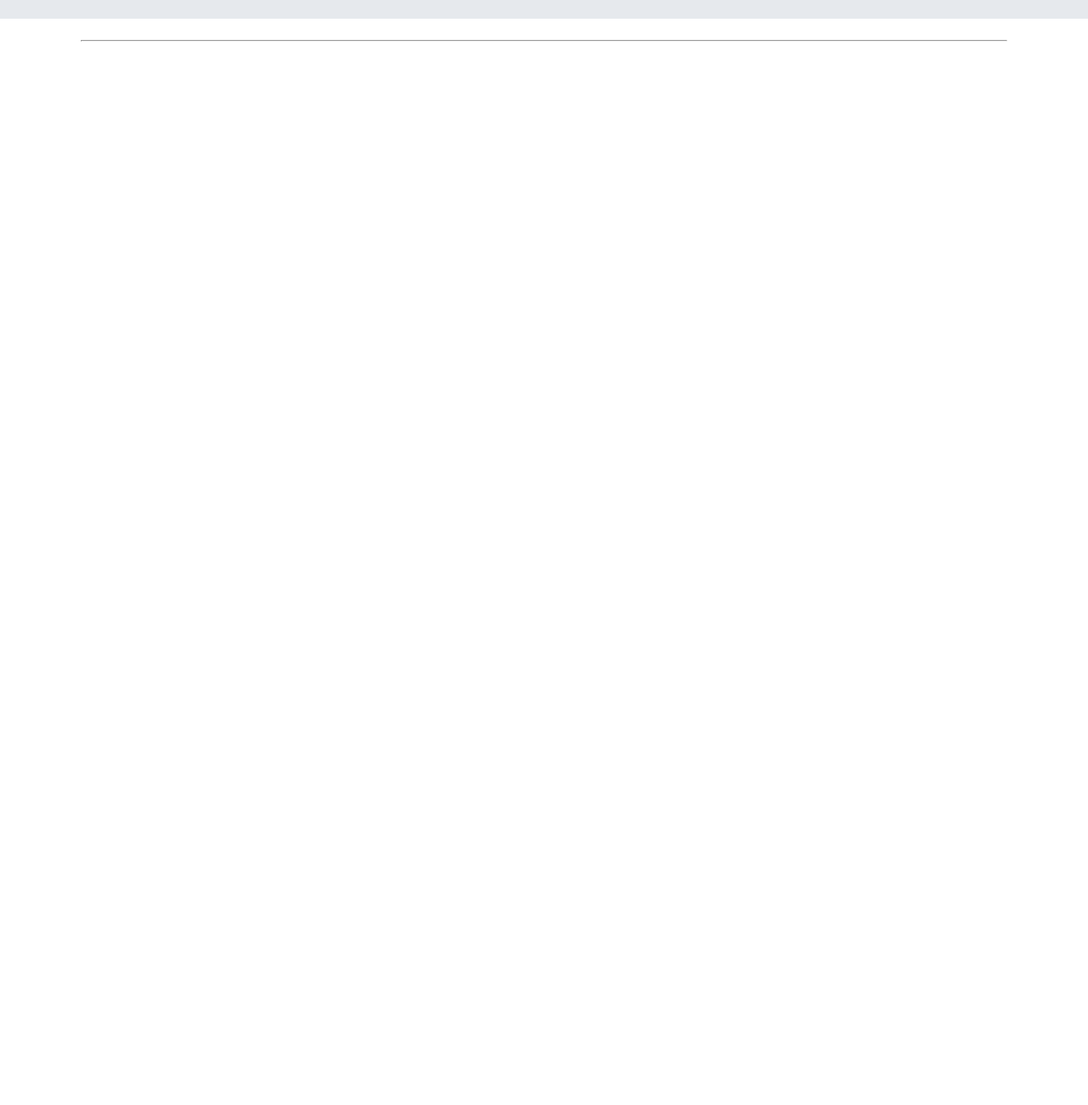
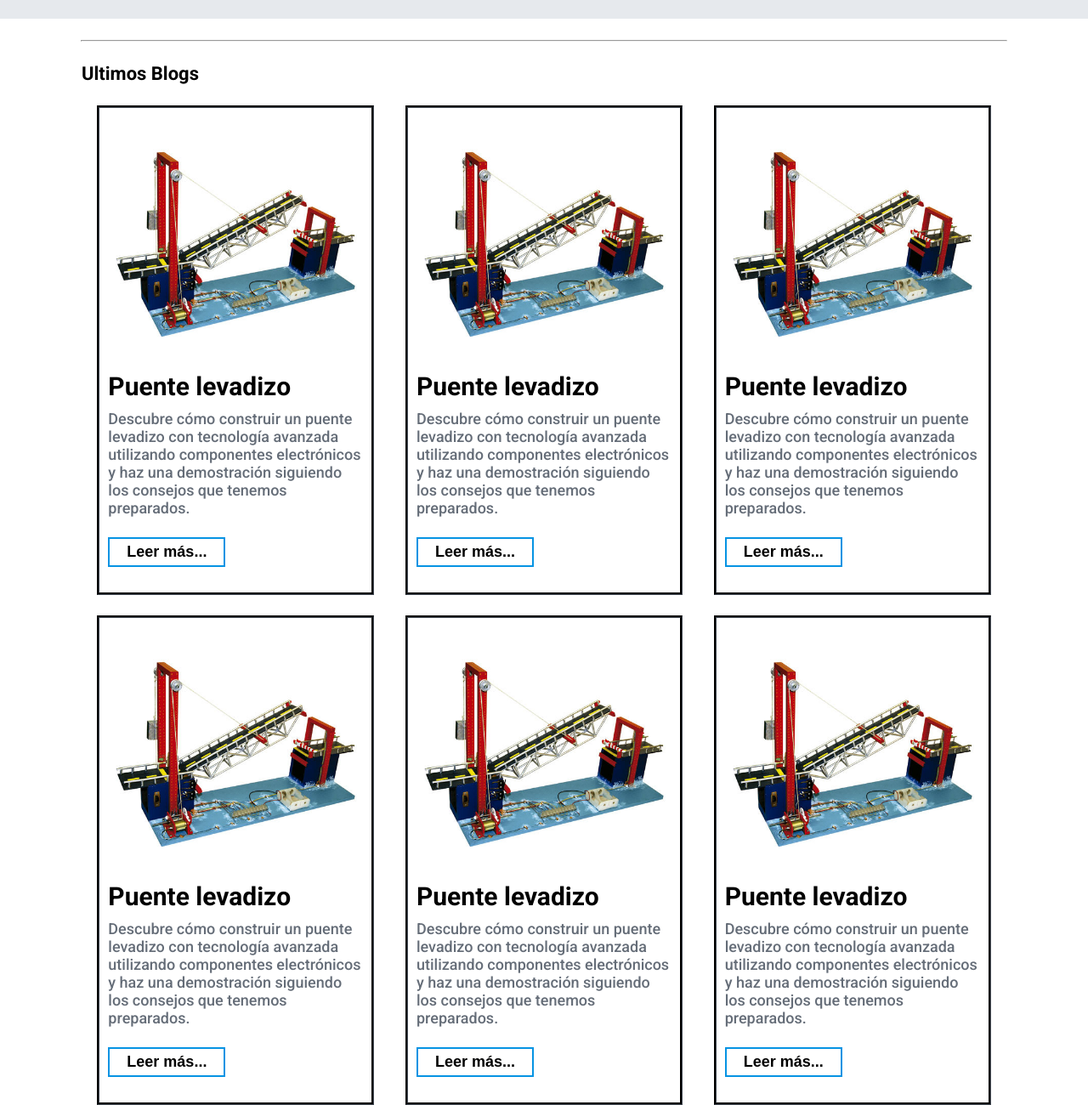
Before and after one commit to iesusdavila/Blog-personal, a plain HTML site: page blogs.html in a window 1280 px wide. Shown: the part 697-1997 px from the top of the page at 85% size. Before the commit the page ends 800 px from the top, so only its background shows below. Drawn offline with Linux system fonts and the light colour scheme.

Commit message:
Blogs terminado el diseño del grid

```diff
--- a/blogs.html
+++ b/blogs.html
@@ -71,7 +71,7 @@
             un éxito!
 
           </p>
-          <a href="" target="_blank">
+          <a href="">
             <button type="button">Leer más...</button>
           </a>
         </div>
@@ -80,7 +80,128 @@
 
     <hr>
 
-    <section class="blogs__last"></section>
+    <section class="blogs__last">
+      <article class="blogs__last--sect">
+        Ultimos Blogs
+      </article>
+
+      <article class="blog_last-item">
+        <div class="blogs__last--card">
+          <div class="blogs__last-card--img">
+            <img src="assets/img_blogs/puente_levadizo.jpg" alt="Puente Levadizo">
+          </div>
+          <div class="blogs__last-card--info">
+            <h2>
+              Puente levadizo
+            </h2>
+            <p>
+              Descubre cómo construir un puente levadizo con tecnología avanzada utilizando componentes electrónicos y
+              haz una
+              demostración siguiendo los consejos que tenemos preparados.
+            </p>
+            <a href="">
+              <button type="button">Leer más...</button>
+            </a>
+          </div>
+        </div>
+
+        <div class="blogs__last--card">
+          <div class="blogs__last-card--img">
+            <img src="assets/img_blogs/puente_levadizo.jpg" alt="Puente Levadizo">
+          </div>
+          <div class="blogs__last-card--info">
+            <h2>
+              Puente levadizo
+            </h2>
+            <p>
+              Descubre cómo construir un puente levadizo con tecnología avanzada utilizando componentes electrónicos y
+              haz una
+              demostración siguiendo los consejos que tenemos preparados.
+            </p>
+            <a href="">
+              <button type="button">Leer más...</button>
+            </a>
+          </div>
+        </div>
+
+        <div class="blogs__last--card">
+          <div class="blogs__last-card--img">
+            <img src="assets/img_blogs/puente_levadizo.jpg" alt="Puente Levadizo">
+          </div>
+          <div class="blogs__last-card--info">
+            <h2>
+              Puente levadizo
+            </h2>
+            <p>
+              Descubre cómo construir un puente levadizo con tecnología avanzada utilizando componentes electrónicos y
+              haz una
+              demostración siguiendo los consejos que tenemos preparados.
+            </p>
+            <a href="">
+              <button type="button">Leer más...</button>
+            </a>
+          </div>
+        </div>
+
+        <div class="blogs__last--card">
+          <div class="blogs__last-card--img">
+            <img src="assets/img_blogs/puente_levadizo.jpg" alt="Puente Levadizo">
+          </div>
+          <div class="blogs__last-card--info">
+            <h2>
+              Puente levadizo
+            </h2>
+            <p>
+              Descubre cómo construir un puente levadizo con tecnología avanzada utilizando componentes electrónicos y
+              haz una
+              demostración siguiendo los consejos que tenemos preparados.
+            </p>
+            <a href="">
+              <button type="button">Leer más...</button>
+            </a>
+          </div>
+        </div>
+
+        <div class="blogs__last--card">
+          <div class="blogs__last-card--img">
+            <img src="assets/img_blogs/puente_levadizo.jpg" alt="Puente Levadizo">
+          </div>
+          <div class="blogs__last-card--info">
+            <h2>
+              Puente levadizo
+            </h2>
+            <p>
+              Descubre cómo construir un puente levadizo con tecnología avanzada utilizando componentes electrónicos y
+              haz una
+              demostración siguiendo los consejos que tenemos preparados.
+            </p>
+            <a href="">
+              <button type="button">Leer más...</button>
+            </a>
+          </div>
+        </div>
+
+        <div class="blogs__last--card">
+          <div class="blogs__last-card--img">
+            <img src="assets/img_blogs/puente_levadizo.jpg" alt="Puente Levadizo">
+          </div>
+          <div class="blogs__last-card--info">
+            <h2>
+              Puente levadizo
+            </h2>
+            <p>
+              Descubre cómo construir un puente levadizo con tecnología avanzada utilizando componentes electrónicos y
+              haz una
+              demostración siguiendo los consejos que tenemos preparados.
+            </p>
+            <a href="">
+              <button type="button">Leer más...</button>
+            </a>
+          </div>
+        </div>
+
+      </article>
+    </section>
 
     <section class="blogs__electronic"></section>
 
--- a/src/design_blogs.css
+++ b/src/design_blogs.css
@@ -111,11 +111,12 @@ header {
 }
 
 .blogs__main-card--info a button {
-  border-bottom: 2px solid var(--prim-2-tonalidad-alta-color);
+  border: 3px solid var(--prim-1-color);
   padding: 10px 25px;
   font-size: 20px;
   font-weight: bold;
   cursor: pointer;
+  background-color: var(--prim-2-tonalidad-baja-color);
   transition: background-color 0.3s ease-in-out;
 }
 
@@ -127,3 +128,65 @@ hr {
   width: 85%;
   margin: 25px auto;
 }
+
+.blogs__last--sect {
+  font-size: 22px;
+  font-weight: bolder;
+  padding-bottom: 25px;
+}
+
+article.blog_last-item {
+  display: grid;
+  grid-template-columns: repeat(3, 1fr);
+  grid-auto-rows: 550px;
+  justify-items: center;
+  row-gap: 50px;
+}
+
+.blogs__last {
+  width: 85%;
+  margin: 0 auto;
+}
+
+.blogs__last--card {
+  width: 300px;
+  height: 550px;
+  padding: 10px;
+  border: 3px groove var(--prim-2-color);
+  display: flex;
+  flex-direction: column;
+}
+
+.blogs__last-card--img {
+  height: 300px;
+}
+.blogs__last-card--img img {
+  height: 100%;
+}
+
+.blogs__last-card--info h2 {
+  height: 35px;
+  font-size: 30px;
+}
+
+.blogs__last-card--info p {
+  height: 135px;
+  padding: 10px 0 15px 0;
+  font-size: 18px;
+  font-weight: 500;
+  color: var(--prim-2-tonalidad-media-alta-color);
+}
+
+.blogs__last-card--info a button {
+  border: 2px solid var(--prim-1-color);
+  padding: 5px 20px;
+  font-size: 18px;
+  font-weight: bold;
+  cursor: pointer;
+  background-color: #ffff;
+  transition: background-color 0.3s ease-in-out;
+}
+
+.blogs__last-card--info button:hover {
+  background-color: var(--prim-1-color);
+}
```
